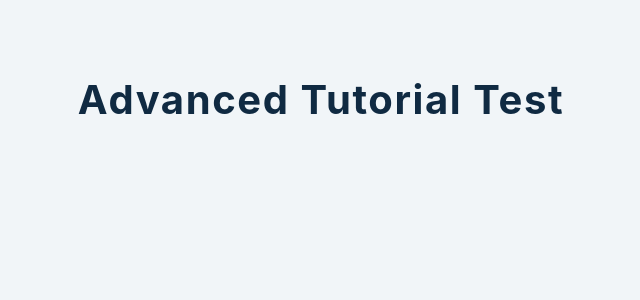
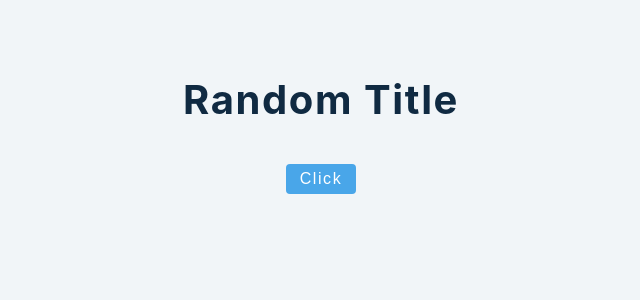
Before and after one commit to MarcoRosselDev/react-advanced-2020, a React (Create React App) app: page / in a window 1280 px wide. Shown: the top 300 px of the page, without its empty margins (319-959 px from the left). Built offline with nearby package versions, Linux system fonts and the light colour scheme.

Commit message:
example 1

```diff
--- a/src/App.js
+++ b/src/App.js
@@ -1,8 +1,9 @@
 import React from "react";
+import Setup from "./tutorial/1-useState/setup/1-error-example";
 function App() {
   return (
     <div className="container">
-      <h2>Advanced Tutorial test</h2>
+      <Setup />
     </div>
   );
 }
--- a/src/tutorial/1-useState/setup/1-error-example.js
+++ b/src/tutorial/1-useState/setup/1-error-example.js
@@ -1,7 +1,18 @@
-import React from 'react';
+import React from "react";
 
 const ErrorExample = () => {
-  return <h2>useState error example</h2>;
+  let title = "random title";
+  const handleClick = () => {
+    console.log(title);
+  };
+  return (
+    <React.Fragment>
+      <h2>{title}</h2>
+      <button type="button" className="btn" onClick={handleClick}>
+        click
+      </button>
+    </React.Fragment>
+  );
 };
 
 export default ErrorExample;
```
